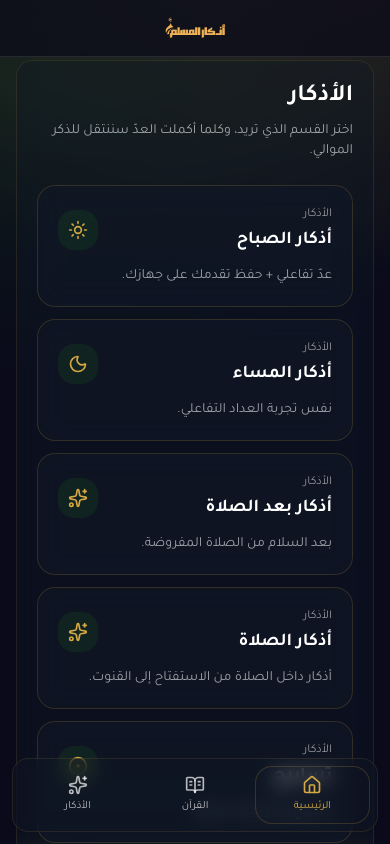
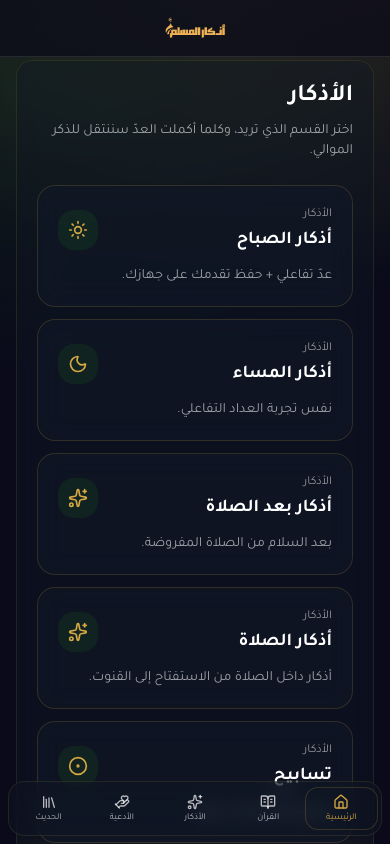
Before and after one commit to AdkarMuslim/adkarmuslim, a Next.js app: page / in a window 390 px wide. Shown: the top 844 px of the page. Built offline with nearby package versions, Linux system fonts and the light colour scheme; no server answers.

Commit message:
تحديث الموقع

```diff
--- a/src/components/MobileTabBar.tsx
+++ b/src/components/MobileTabBar.tsx
@@ -2,40 +2,49 @@
 
 import Link from "next/link";
 import { usePathname } from "next/navigation";
-import { BookOpenText, Home, Sparkles } from "lucide-react";
+import { BookOpenText, HandHeart, Home, Library, Sparkles } from "lucide-react";
 import type { ReactNode } from "react";
 import { useMemo } from "react";
 
 type Tab = { href: string; label: string; icon: ReactNode };
+
+function isTabActive(href: string, pathname: string): boolean {
+  if (href === "/") return pathname === "/";
+  return pathname === href || pathname.startsWith(`${href}/`);
+}
 
 export default function MobileTabBar() {
   const pathname = usePathname();
 
   const tabs: Tab[] = useMemo(
     () => [
-      { href: "/", label: "الرئيسية", icon: <Home className="h-5 w-5" aria-hidden="true" /> },
-      { href: "/quran", label: "القرآن", icon: <BookOpenText className="h-5 w-5" aria-hidden="true" /> },
-      { href: "/adkar", label: "الأذكار", icon: <Sparkles className="h-5 w-5" aria-hidden="true" /> },
+      { href: "/", label: "الرئيسية", icon: <Home className="h-4 w-4 sm:h-5 sm:w-5" aria-hidden="true" /> },
+      { href: "/quran", label: "القرآن", icon: <BookOpenText className="h-4 w-4 sm:h-5 sm:w-5" aria-hidden="true" /> },
+      { href: "/adkar", label: "الأذكار", icon: <Sparkles className="h-4 w-4 sm:h-5 sm:w-5" aria-hidden="true" /> },
+      { href: "/duaa", label: "الأدعية", icon: <HandHeart className="h-4 w-4 sm:h-5 sm:w-5" aria-hidden="true" /> },
+      { href: "/hadith", label: "الحديث", icon: <Library className="h-4 w-4 sm:h-5 sm:w-5" aria-hidden="true" /> },
     ],
     []
   );
 
   return (
     <nav className="lg:hidden fixed bottom-0 left-0 right-0 z-50 pb-[env(safe-area-inset-bottom)]">
-      <div className="glass-panel mx-3 mb-3 flex items-stretch justify-between gap-1 px-2 py-2">
+      <div className="glass-panel mx-2 mb-2 flex items-stretch justify-between gap-0.5 px-1 py-1.5 sm:mx-3 sm:mb-3 sm:gap-1 sm:px-2 sm:py-2">
         {tabs.map((t) => {
-          const active = pathname === t.href;
+          const active = isTabActive(t.href, pathname);
           return (
             <Link
               key={t.href}
               href={t.href}
               className={[
-                "flex min-w-0 flex-1 flex-col items-center justify-center gap-1 rounded-2xl px-1 py-2 text-[11px] transition",
+                "flex min-w-0 flex-1 flex-col items-center justify-center gap-0.5 rounded-xl px-0.5 py-1.5 text-[9px] transition sm:gap-1 sm:rounded-2xl sm:px-1 sm:py-2 sm:text-[10px]",
                 active ? "bg-white/8 text-accent ring-1 ring-accent/20" : "text-white/70 hover:bg-white/5",
               ].join(" ")}
             >
               <span className={active ? "text-accent" : "text-white/70"}>{t.icon}</span>
-              <span className={active ? "text-accent" : "text-white/70"}>{t.label}</span>
+              <span className={`truncate text-center leading-tight ${active ? "text-accent" : "text-white/70"}`}>
+                {t.label}
+              </span>
             </Link>
           );
         })}
```
